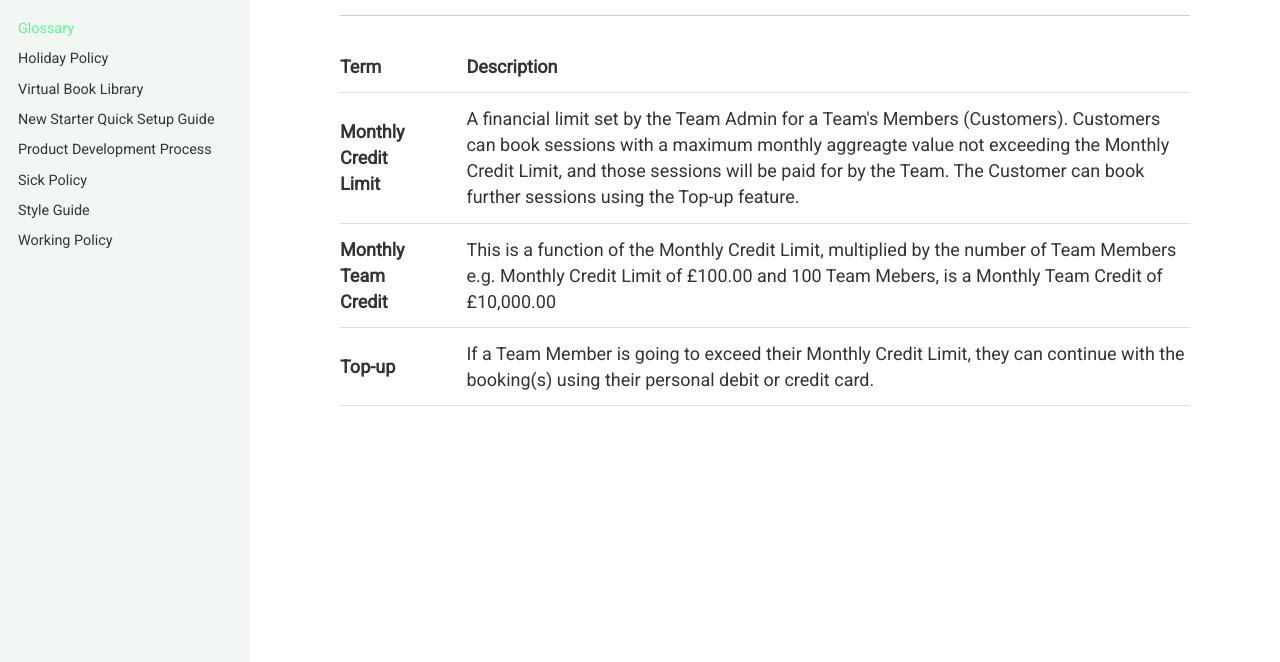
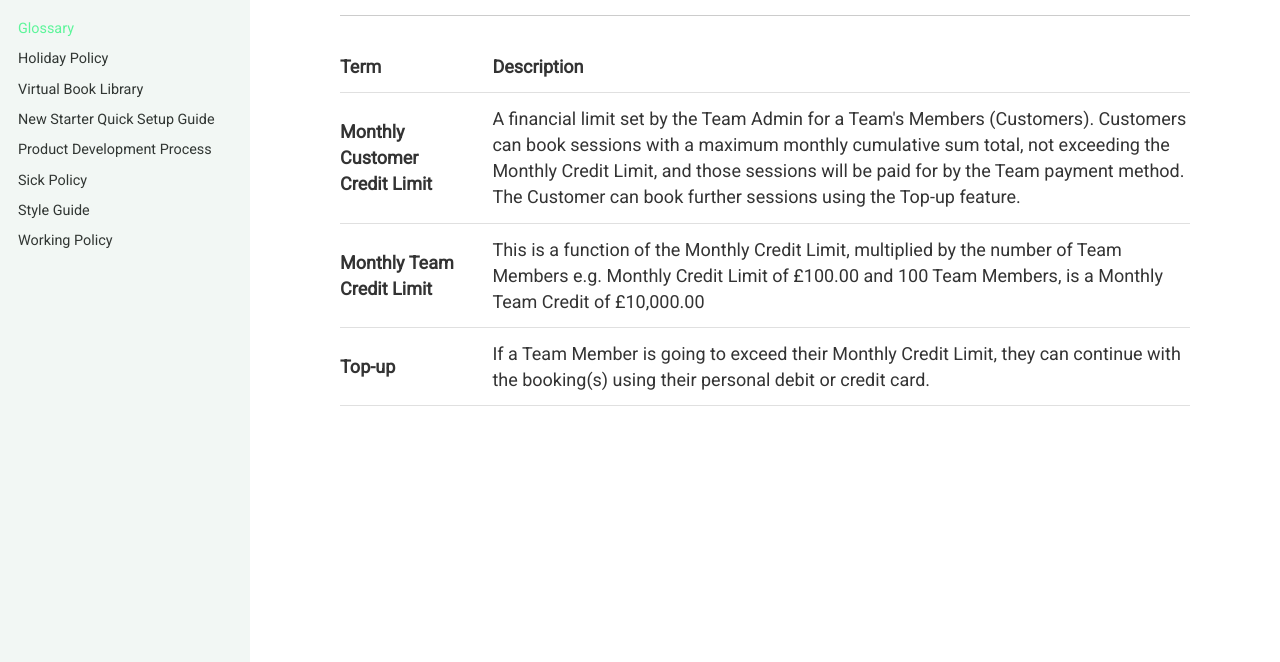
Before and after one commit to madebyrise/Handbook, a Gatsby site: page /glossary in a window 1280 px wide. Shown: the part 138-800 px from the top of the page. Built offline with nearby package versions, Linux system fonts and the light colour scheme; Gatsby itself is replaced by a stand-in of ours.

Commit message:
Update glossary.md
Edited some of the terms to make more sense.

```diff
--- a/content/glossary.md
+++ b/content/glossary.md
@@ -8,6 +8,6 @@ ___
 
 | Term        |Description           |
 | ------------- |-------------|
-| **Monthly Credit Limit**    | A financial limit set by the Team Admin for a Team's Members (Customers). Customers can book sessions with a maximum monthly aggreagte value not exceeding the Monthly Credit Limit, and those sessions will be paid for by the Team. The Customer can book further sessions using the Top-up feature. |
-| **Monthly Team Credit**    | This is a function of the Monthly Credit Limit, multiplied by the number of Team Members e.g. Monthly Credit Limit of £100.00 and 100 Team Mebers, is a Monthly Team Credit of £10,000.00       |
+| **Monthly Customer Credit Limit**    | A financial limit set by the Team Admin for a Team's Members (Customers). Customers can book sessions with a maximum monthly cumulative sum total, not exceeding the Monthly Credit Limit, and those sessions will be paid for by the Team payment method. The Customer can book further sessions using the Top-up feature. |
+| **Monthly Team Credit Limit**    | This is a function of the Monthly Credit Limit, multiplied by the number of Team Members e.g. Monthly Credit Limit of £100.00 and 100 Team Members, is a Monthly Team Credit of £10,000.00       |
 | **Top-up** | If a Team Member is going to exceed their Monthly Credit Limit, they can continue with the booking(s) using their personal debit or credit card.
```
